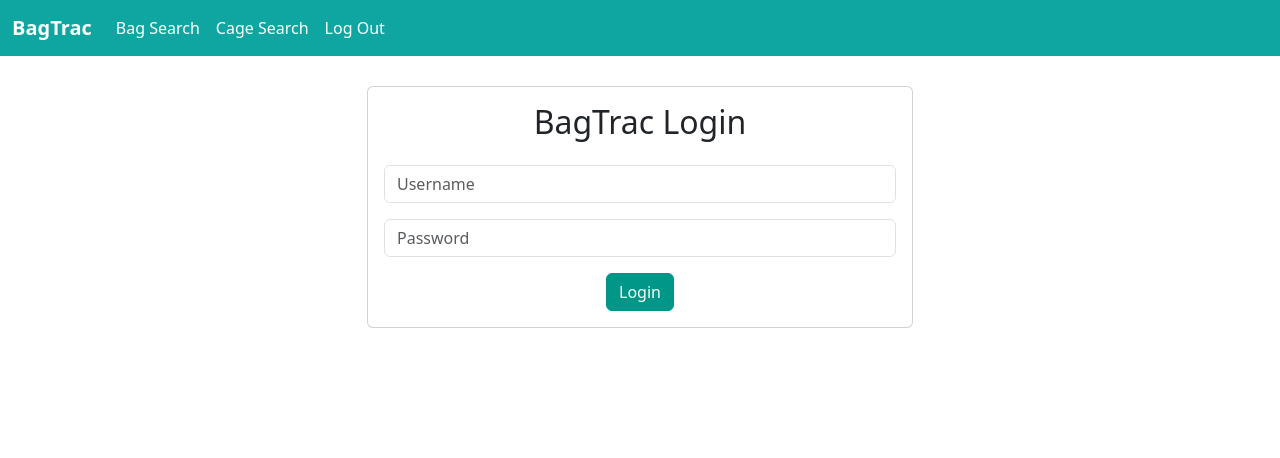
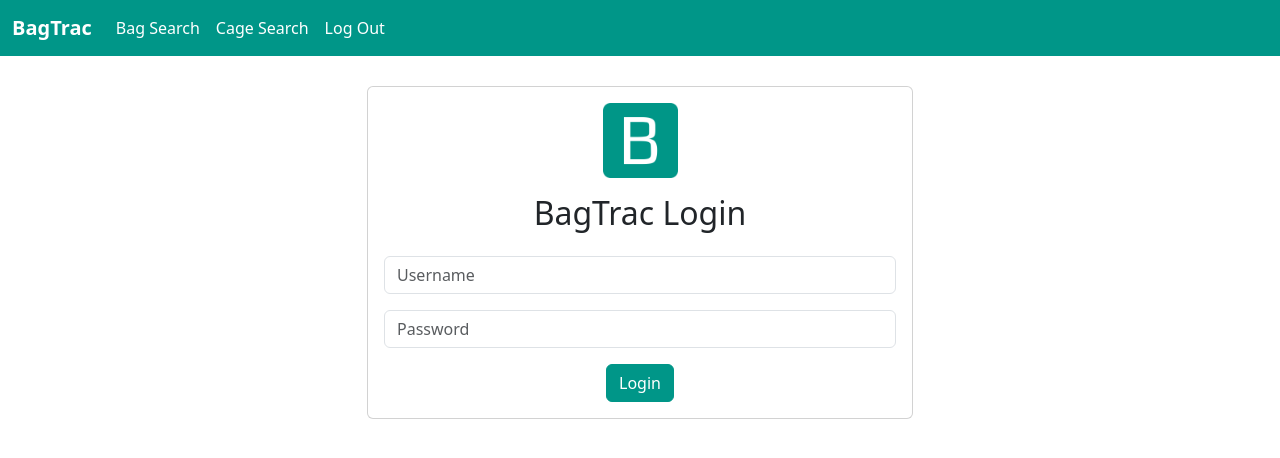
Before and after one commit to mrrobot620/bagtrac, a Django app: page /login in a window 1280 px wide. Shown: the top 458 px of the page. Run offline with Django 4.2, Linux system fonts and the light colour scheme.

Commit message:
Visual Changes to Login Page

```diff
--- a/bagtrac/templates/base.html
+++ b/bagtrac/templates/base.html
@@ -11,7 +11,7 @@
 
   <Style>
     .navbar_color {
-        background-color: rgb(15 ,166, 161);
+      background-color: rgb(0, 150, 136);
     }
     .navbar_items {
         color: white;
--- a/bagtrac/templates/login.html
+++ b/bagtrac/templates/login.html
@@ -1,4 +1,5 @@
 {% extends 'base.html' %}
+{% load static %}
 {% block content %}
 {% if error %}
 <div class="container mt-4">
@@ -12,7 +13,8 @@
     <div class="row justify-content-center">
         <div class="col-md-6">
             <div class="card top_margin">
-                <div class="card-body">
+                <div class="card-body text-center">
+                    <img src="{% static 'icon_login.png' %}" class="img-fluid mb-3" alt="BagTrac Icon" style="max-width: 75px;">
                     <h2 class="text-center mb-4">BagTrac Login</h2>
                     <form method="post">
                         {% csrf_token %}
```
Also changed, not shown: static/icon_login.png (added).
